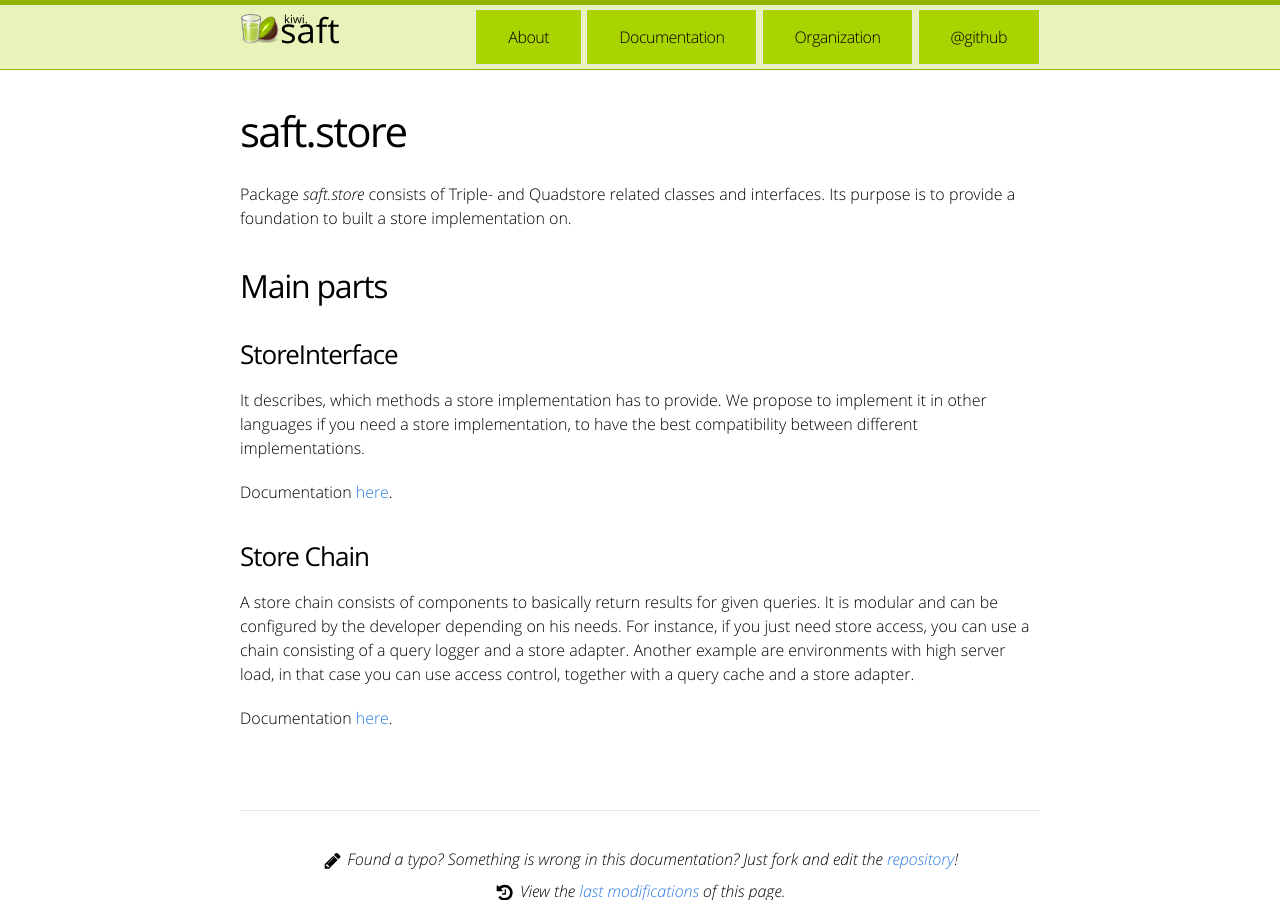
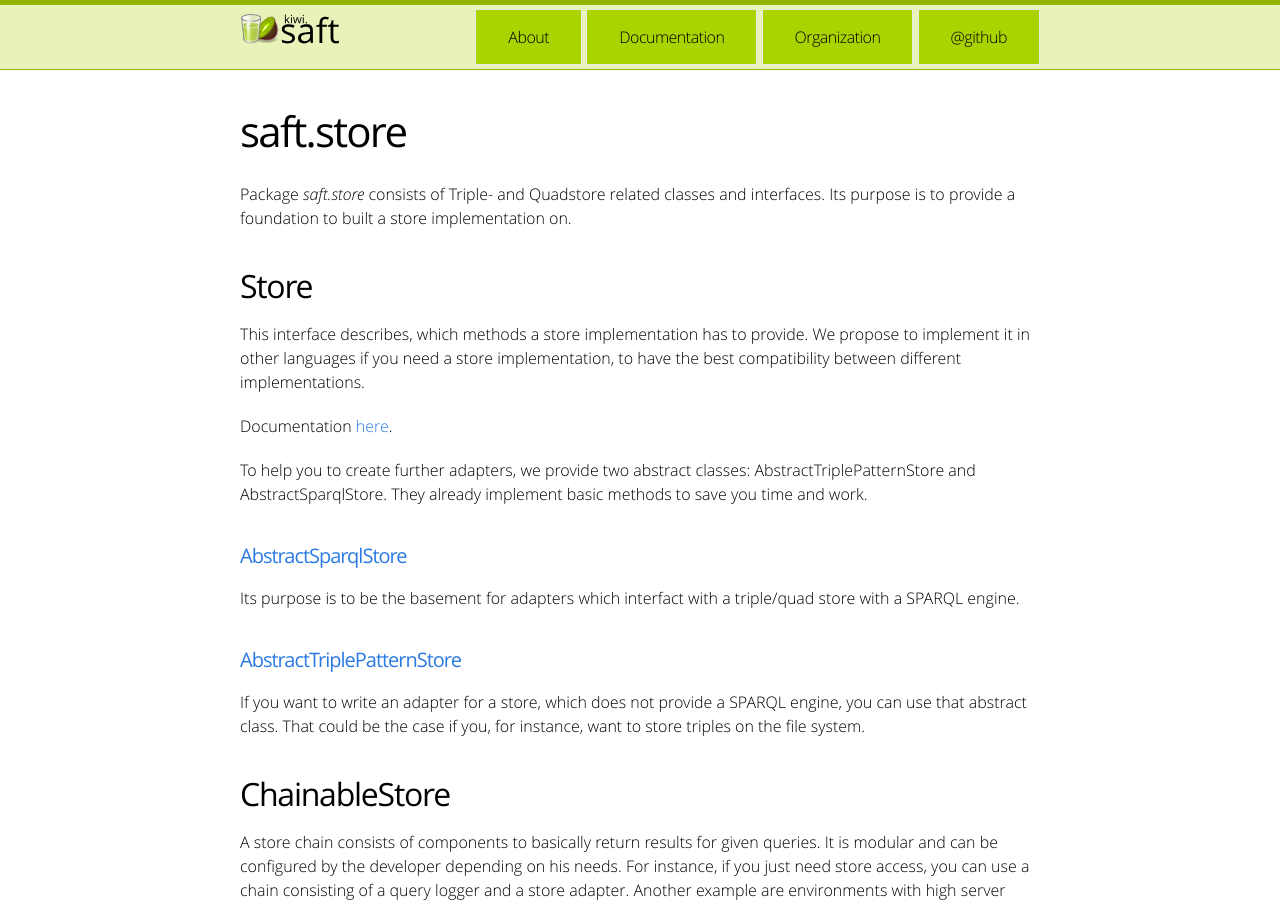
Before and after one commit to SaftIng/safting.github.io, a Jekyll site: the page built from doc/phpframework/store.md, in a window 1280 px wide and 900 px high. Built offline with Jekyll 4.4.1, drawn with Linux system fonts in a browser that asks for light colours.

```diff
--- a/doc/phpframework/store.md
+++ b/doc/phpframework/store.md
@@ -5,15 +5,26 @@ title: saft.store
 
 Package _saft.store_ consists of Triple- and Quadstore related classes and interfaces. Its purpose is to provide a foundation to built a store implementation on.
 
-## Main parts
+## Store
 
-### StoreInterface
-
-It describes, which methods a store implementation has to provide. We propose to implement it in other languages if you need a store implementation, to have the best compatibility between different implementations.
+This interface describes, which methods a store implementation has to provide. We propose to implement it in other
+languages if you need a store implementation, to have the best compatibility between different implementations.
 
 Documentation [here](storeinterface).
 
-### Store Chain
+To help you to create further adapters, we provide two abstract classes: AbstractTriplePatternStore and AbstractSparqlStore.
+They already implement basic methods to save you time and work.
+
+#### [AbstractSparqlStore](https://github.com/SaftIng/Saft/blob/master/src/Saft/Store/AbstractSparqlStore.php)
+
+Its purpose is to be the basement for adapters which interfact with a triple/quad store with a SPARQL engine.
+
+#### [AbstractTriplePatternStore](https://github.com/SaftIng/Saft/blob/master/src/Saft/Store/AbstractTriplePatternStore.php)
+
+If you want to write an adapter for a store, which does not provide a SPARQL engine, you can use that abstract class. That could be the case if you, for instance, want to store triples on the file system.
+
+
+## ChainableStore
 
 A store chain consists of components to basically return results for given queries. It is modular and can be configured by the developer depending on his needs. For instance, if you just need store access, you can use a chain consisting of a query logger and a store adapter. Another example are environments with high server load, in that case you can use access control, together with a query cache and a store adapter.
 
```
Also changed, not shown: doc/phpframework/data.md (+3 -2 lines), doc/phpframework/index.md (+4 -14 lines), doc/phpframework/addition.md (renamed from doc/phpframework/backends.md), doc/phpframework/addition/ARC2.md (renamed from doc/phpframework/backends/ARC2.md), doc/phpframework/addition/httpstore.md (renamed from doc/phpframework/backends/httpstore.md), doc/phpframework/addition/virtuoso.md (renamed from doc/phpframework/backends/virtuoso.md).
